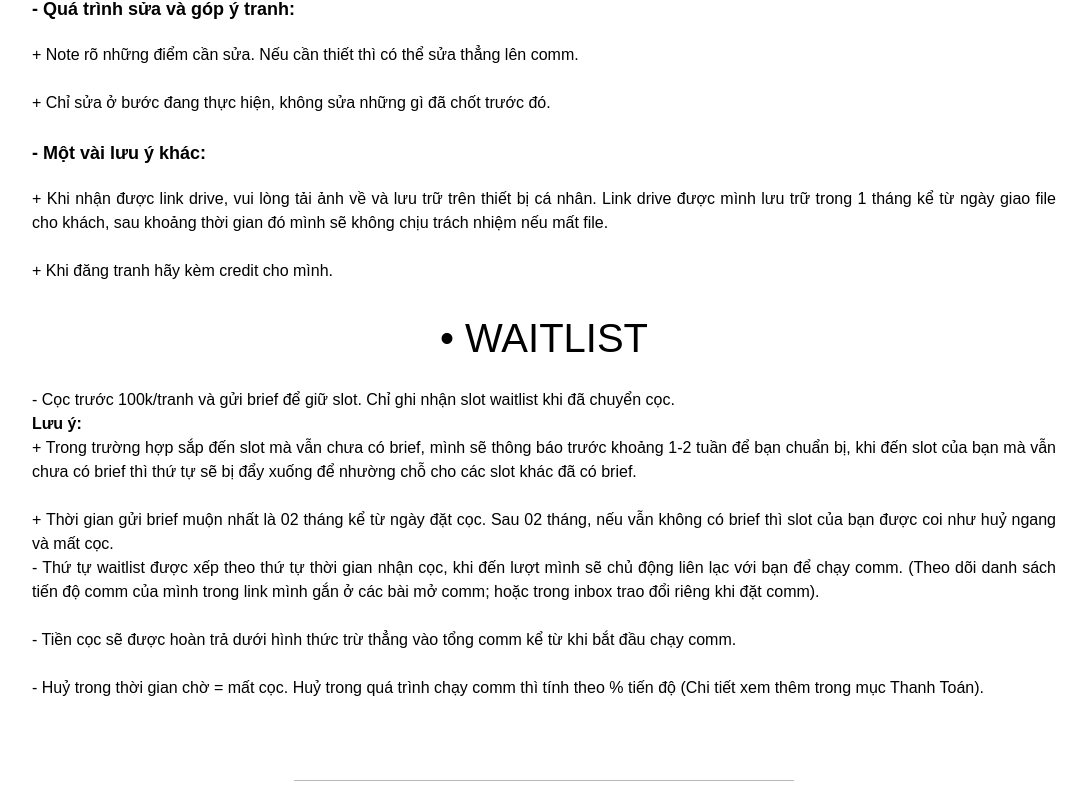
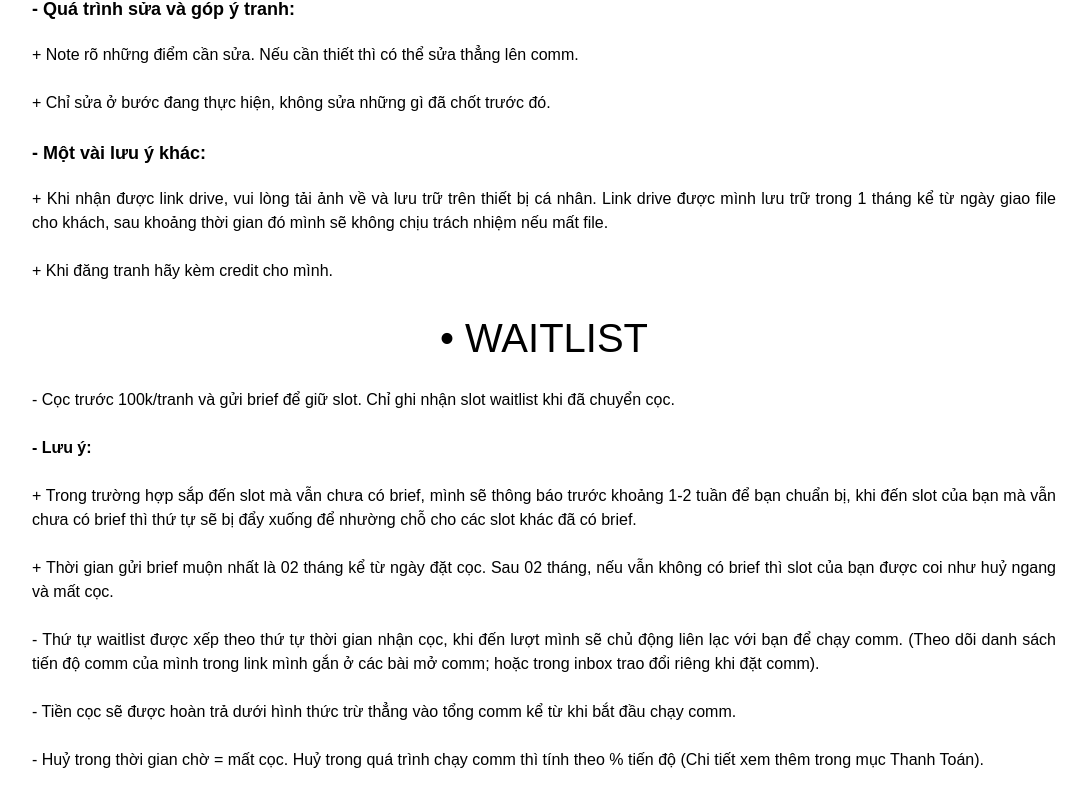
Before and after one commit to justDaniel2002/WebsiteForComission, a React (Vite) app in the folder websiteforcomission/: page / in a window 1280 px wide. Shown: the part 1687-2494 px from the top of the page, without its empty margins (96-1183 px from the left). Built offline with nearby package versions, Linux system fonts and the light colour scheme; a web font is replaced by a local one.

Commit message:
minorchange

```diff
--- a/websiteforcomission/src/pages/Home.tsx
+++ b/websiteforcomission/src/pages/Home.tsx
@@ -83,10 +83,12 @@ export default function Home() {
       <div className="lg:text-[16px]
 mb-[25px]">
         - Cọc trước 100k/tranh và gửi brief để giữ slot. Chỉ ghi nhận slot waitlist khi đã chuyển cọc.<br/>
-        <span className="font-bold">Lưu ý:</span><br/>
+        <br/>
+        <span className="font-bold">- Lưu ý:</span><br/>
+        <br/>
         + Trong trường hợp sắp đến slot mà vẫn chưa có brief, mình sẽ thông báo trước khoảng 1-2 tuần để bạn chuẩn bị, khi đến slot của bạn mà vẫn chưa có brief thì thứ tự sẽ bị đẩy xuống để nhường chỗ cho các slot khác đã có brief.<br />
         <br/>
-        + Thời gian gửi brief muộn nhất là 02 tháng kể từ ngày đặt cọc. Sau 02 tháng, nếu vẫn không có brief thì slot của bạn được coi như huỷ ngang và mất cọc.
+        + Thời gian gửi brief muộn nhất là 02 tháng kể từ ngày đặt cọc. Sau 02 tháng, nếu vẫn không có brief thì slot của bạn được coi như huỷ ngang và mất cọc.<br/>
         <br/>
         - Thứ tự waitlist được xếp theo thứ tự thời gian nhận cọc, khi đến lượt mình sẽ chủ động liên lạc với bạn để chạy comm. (Theo dõi danh sách tiến độ comm của mình trong link mình gắn ở các bài mở comm; hoặc trong inbox trao đổi riêng khi đặt comm).<br />
         <br />
```
